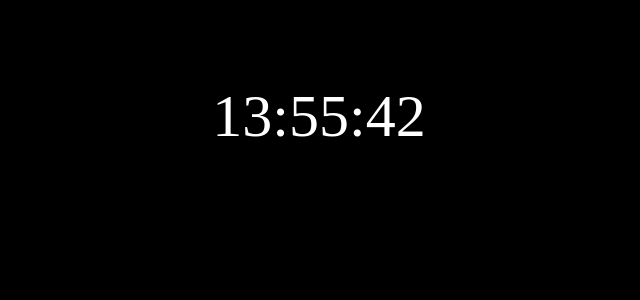
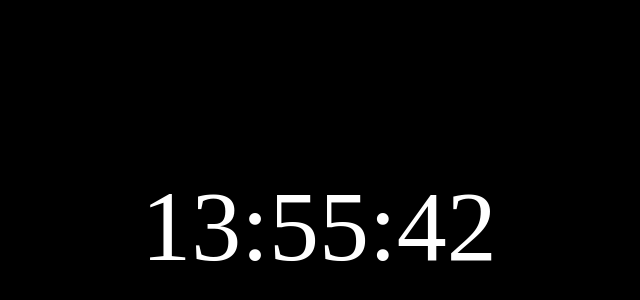
Before and after one commit to frossssss/clock, a plain HTML site: page index.html in a window 1280 px wide. Shown: the part 174-474 px from the top of the page, without its empty margins (321-961 px from the left). Drawn offline with Linux system fonts and the light colour scheme.

Commit message:
index.html

```diff
--- a/index.html
+++ b/index.html
@@ -5,9 +5,13 @@
         body {
             background-color: black;
             color: white;
-            font-size: 60px;
+            font-size: 100px;
             text-align: center;
-            margin-top: 20%;
+            display: flex;
+            justify-content: center;
+            align-items: center;
+            height: 100vh;
+            margin: 0;
         }
     </style>
 </head>
```
